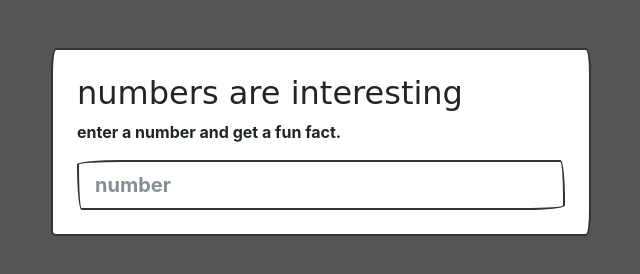
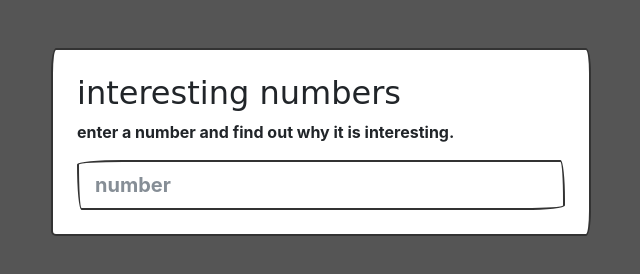
Before and after one commit to mrivasperez/interesting-numbers, a plain HTML site: page index.html in a window 1280 px wide. Shown: the whole page, without its empty margins (319-959 px from the left). Drawn offline with Linux system fonts and the light colour scheme; a web font is replaced by a local one.

Commit message:
added screenshot and readme

```diff
--- a/index.html
+++ b/index.html
@@ -12,8 +12,8 @@
         <div class="row">
             <div class="col-md-6 mx-auto">
                 <div class="card mt-5 p-4">
-                    <h1>numbers are interesting</h1>
-                    <p>enter a number and get a fun fact.</p>
+                    <h1>interesting numbers</h1>
+                    <p>enter a number and find out why it is interesting.</p>
                     <input type="number" class="form-control form-control-lg" id="numberInput" placeholder="number">
                     <div id="fact" class="card-body hide-fact">
                         <h4 class="card-tile">number fact</h4>
```
Also changed, not shown: assets/screenshot.png (added), 1 other file.
